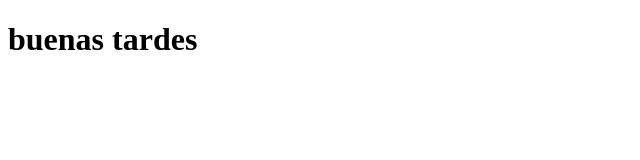
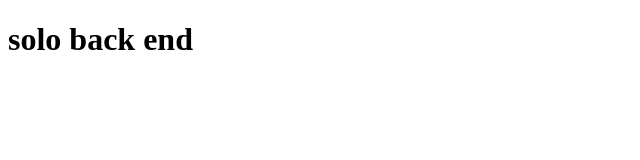
Before and after one commit to kags2001/Examen, a website: page public/index.html in a window 1280 px wide. Shown: the full height of the page, 0-640 px from the left. Drawn offline with Linux system fonts and the light colour scheme.

Commit message:
Update index.html

```diff
--- a/public/index.html
+++ b/public/index.html
@@ -5,11 +5,11 @@
     <meta charset="UTF-8">
     <meta http-equiv="X-UA-Compatible" content="IE=edge">
     <meta name="viewport" content="width=device-width, initial-scale=1.0">
-    <title>Holaaaaa</title>
+    <title>solo back end</title>
 </head>
 
 <body>
-    <h1>buenas tardes</h1>
+    <h1>solo back end</h1>
 
 </body>
 
```
